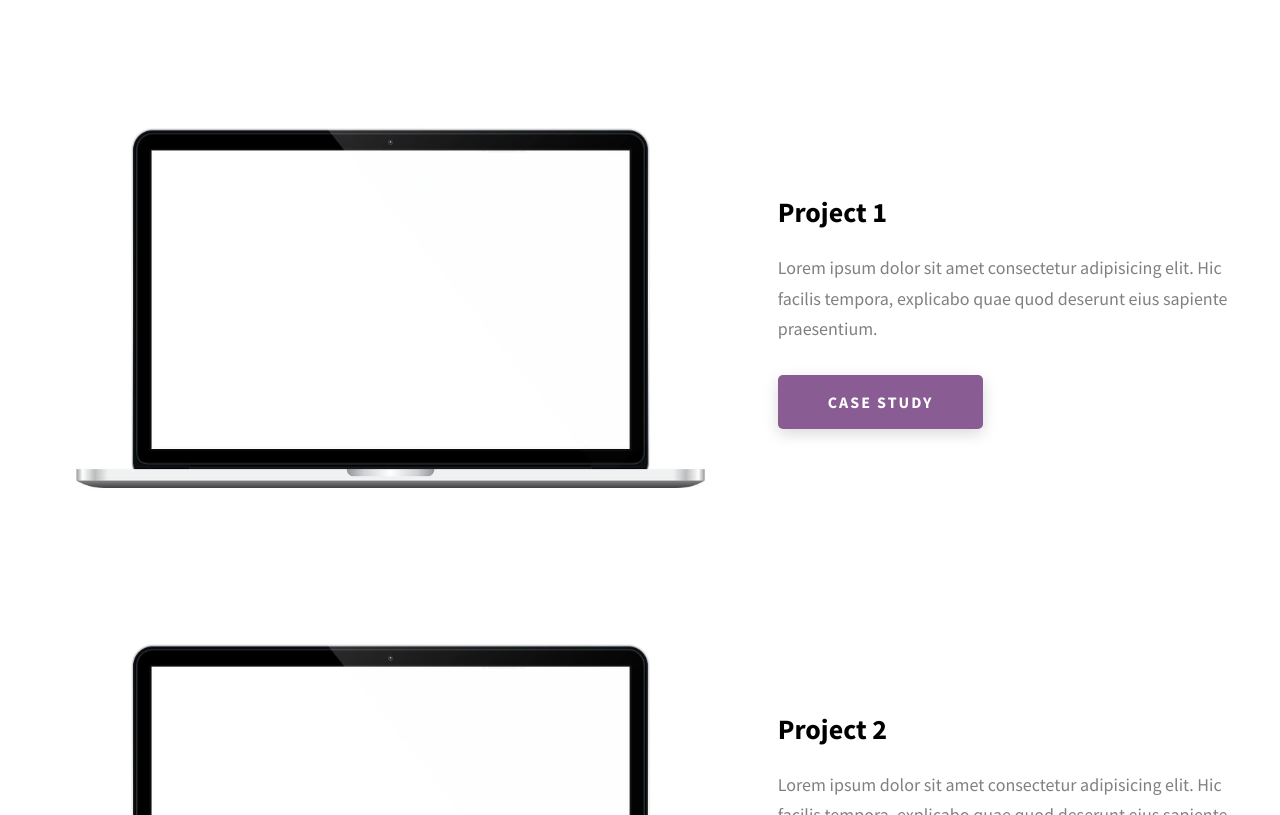
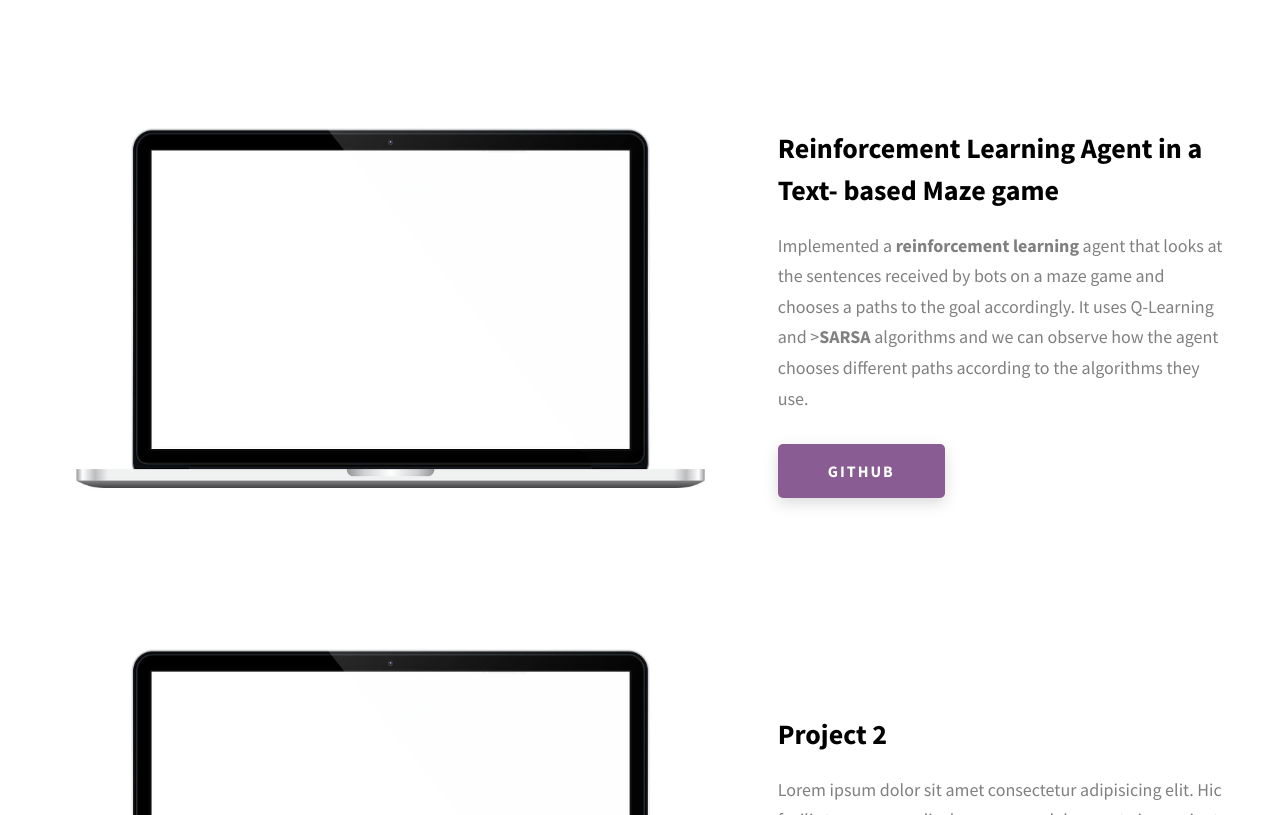
Before and after one commit to swagataLA/swagataLA.github.io, a website: page index.html in a window 1280 px wide. Shown: the part 1985-2800 px from the top of the page. Drawn offline with Linux system fonts and the light colour scheme.

Commit message:
Updating project

```diff
--- a/css/style.css
+++ b/css/style.css
@@ -185,7 +185,7 @@ textarea {
 
 .home-hero {
   color: #fff;
-  background: linear-gradient(to right, rgba(127, 17, 224, 0.8), rgba(127, 17, 224, 0.8)), url(../../assets/svg/common-bg.svg);
+  background: linear-gradient(to right, rgba(174, 91, 246, 0.8), rgba(174, 91, 246, 0.8)), url(../../assets/svg/common-bg.svg);
   background-position: center;
   height: 100vh;
   min-height: 80rem;
@@ -323,7 +323,7 @@ textarea {
           font-size: 1.7rem; } }
 
 .contact {
-  background: linear-gradient(to right, rgba(127, 17, 224, 0.8), rgba(127, 17, 224, 0.8)), url(../../assets/svg/common-bg.svg);
+  background: linear-gradient(to right, rgba(174, 91, 246, 0.8), rgba(174, 91, 246, 0.8)), url(../../assets/svg/common-bg.svg);
   background-size: cover;
   background-position: center; }
   .contact__form-container {
@@ -404,7 +404,7 @@ textarea {
 
 .project-cs-hero {
   color: #fff;
-  background: linear-gradient(to right, rgba(127, 17, 224, 0.8), rgba(127, 17, 224, 0.8)), url(../../assets/svg/common-bg.svg);
+  background: linear-gradient(to right, rgba(174, 91, 246, 0.8), rgba(174, 91, 246, 0.8)), url(../../assets/svg/common-bg.svg);
   background-size: cover;
   background-position: center;
   position: relative; }
--- a/index.html
+++ b/index.html
@@ -119,7 +119,7 @@
             class="home-hero__social-icon-link home-hero__social-icon-link--bd-none"
           >
             <img
-              src="./assets/png/mail-145.png"
+              src="./assets/png/mail-142.png"
               alt="icon"
               class="home-hero__social-icon"
             />
@@ -199,17 +199,18 @@
               />
             </div>
             <div class="projects__row-content">
-              <h3 class="projects__row-content-title">Project 1</h3>
+              <h3 class="projects__row-content-title">Reinforcement Learning Agent in a Text- based Maze game</h3>
               <p class="projects__row-content-desc">
-                Lorem ipsum dolor sit amet consectetur adipisicing elit. Hic
-                facilis tempora, explicabo quae quod deserunt eius sapiente
-                praesentium.
+                Implemented a <strong>reinforcement learning</strong> agent that looks at the sentences
+                received by bots on a maze game and chooses a paths to the goal accordingly.
+                It uses <stong>Q-Learning </stong>and ><strong>SARSA</strong> algorithms
+                and we can observe how the agent chooses different paths according to the algorithms they use.
               </p>
               <a
-                href="./project-1.html"
+                href="https://github.com/swagataLA/tb-rl/tree/main"
                 class="btn btn--med btn--theme dynamicBgClr"
                 target="_blank"
-                >Case Study</a
+                >GitHub</a
               >
             </div>
           </div>
```
